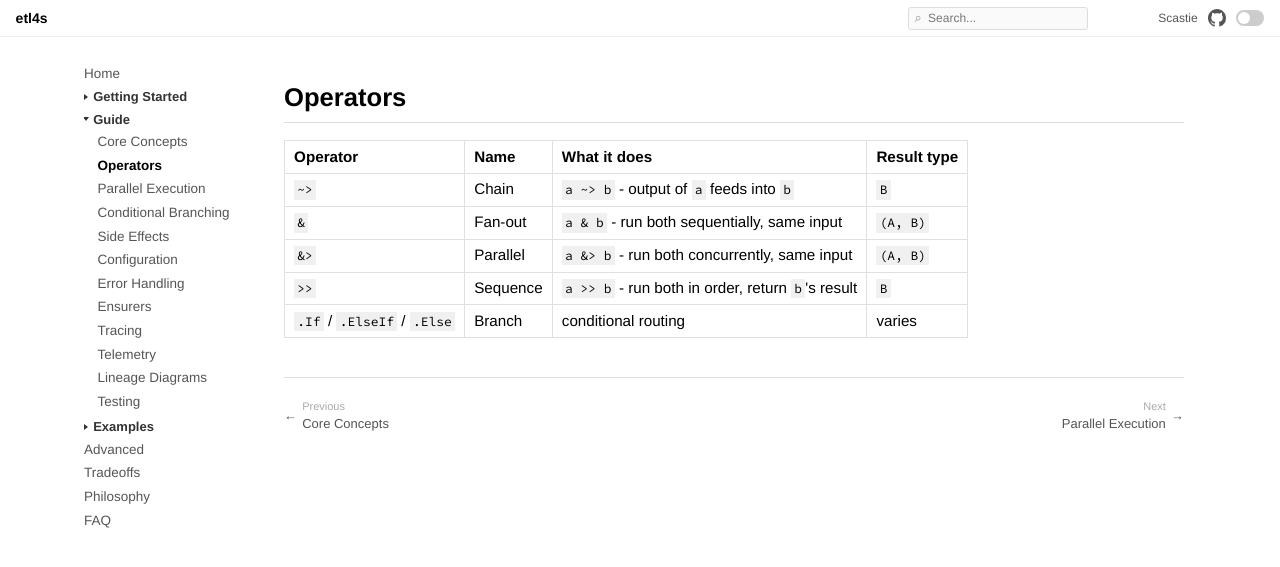
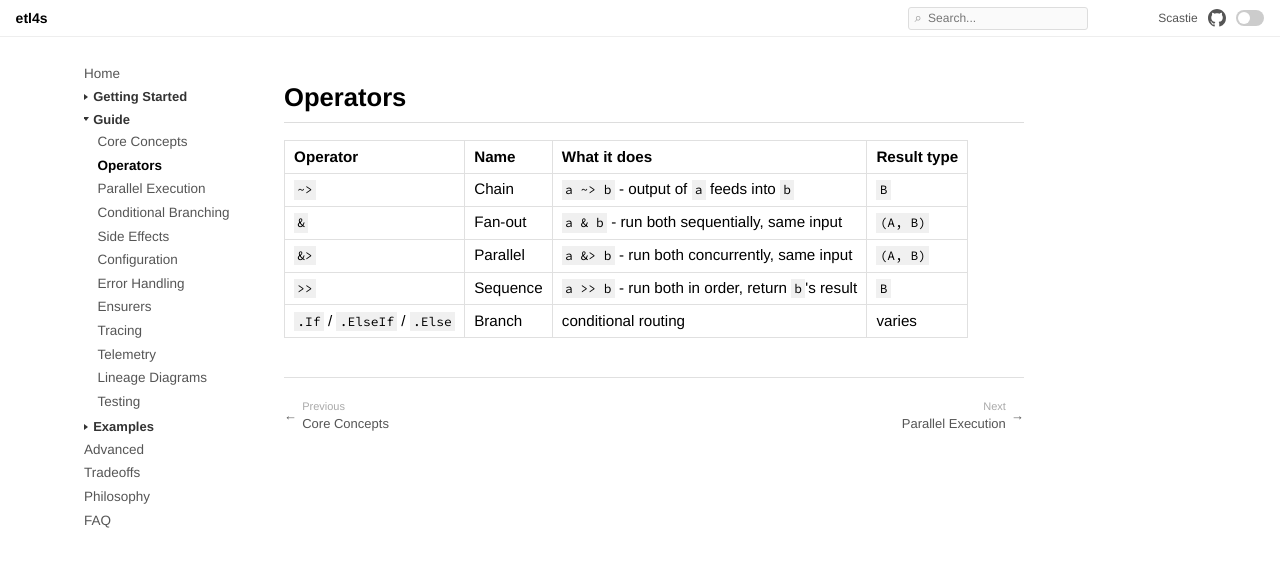
Before and after one commit to mattlianje/etl4s, an MkDocs documentation site: the page built from docs/operators.md, in a window 1280 px wide. Shown: the top 567 px of the page. Built offline with MkDocs 1.6.1, drawn with Linux system fonts in a browser that asks for light colours; nearby versions of some CDN libraries.

Commit message:
tweak doc

```diff
--- a/theme/main.html
+++ b/theme/main.html
@@ -235,7 +235,7 @@
     .dark .sidebar .page-toc a.active { color: #eee; }
 
     /* content */
-    .content { flex: 1; min-width: 0; max-width: 900px; }
+    .content { flex: 1; min-width: 0; max-width: 740px; }
 
     h1 { font-size: 1.6em; border-bottom: 1px solid #ddd; padding-bottom: 0.2em; }
     h2 { font-size: 1.3em; margin-top: 2em; }
```
